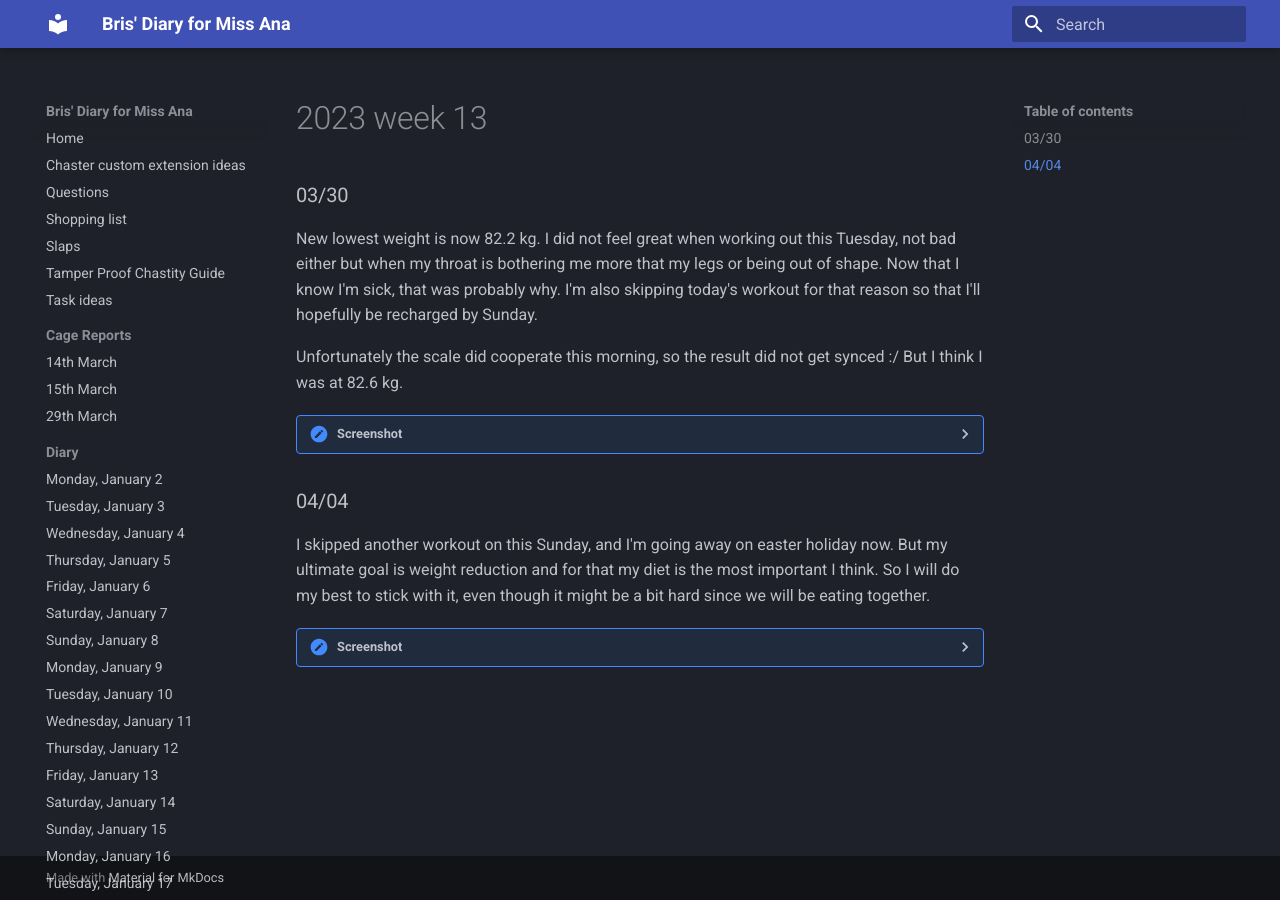
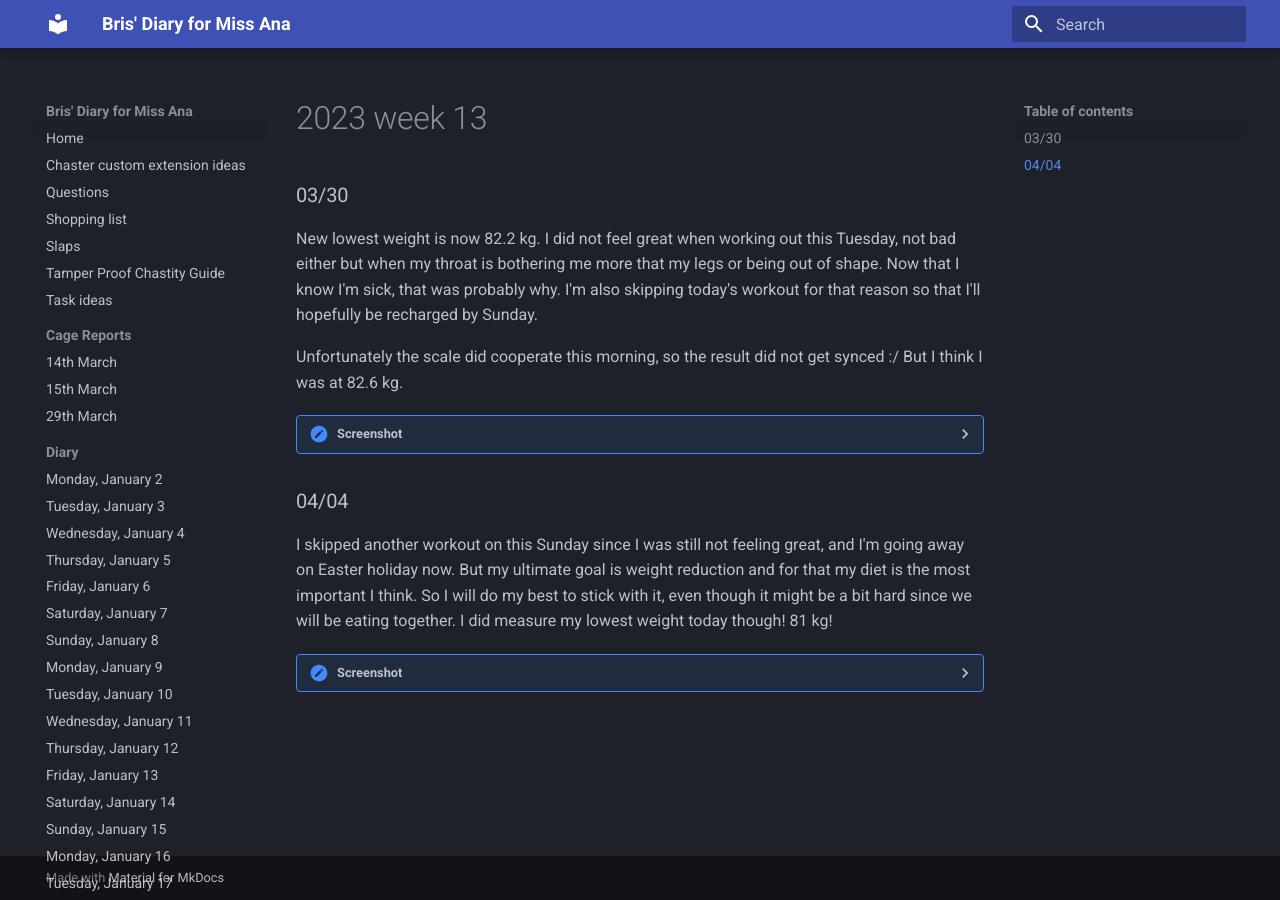
Before and after one commit to bris00/DFMA, an MkDocs documentation site: the page built from diary/Fitness Reports/2023 - week 13.md, in a window 1280 px wide. Built offline with MkDocs 1.6.1 and Material for MkDocs 9.7.7, drawn with Linux system fonts in a browser that asks for light colours.

Commit message:
vault backup: 2023-04-04 15:33:29
Affected files:
diary/Fitness Reports/2023 - week 13.md

```diff
--- a/diary/Fitness Reports/2023 - week 13.md
+++ b/diary/Fitness Reports/2023 - week 13.md
@@ -9,7 +9,7 @@ Unfortunately the scale did cooperate this morning, so the result did not get sy
 </details>
 
 ### 04/04
-I skipped another workout on this Sunday, and I'm going away on easter holiday now. But my ultimate goal is weight reduction and for that my diet is the most important I think. So I will do my best to stick with it, even though it might be a bit hard since we will be eating together.
+I skipped another workout on this Sunday since I was still not feeling great, and I'm going away on Easter holiday now. But my ultimate goal is weight reduction and for that my diet is the most important I think. So I will do my best to stick with it, even though it might be a bit hard since we will be eating together. I did measure my lowest weight today though! 81 kg!
 
 <details>
 	<summary>Screenshot</summary>
```
